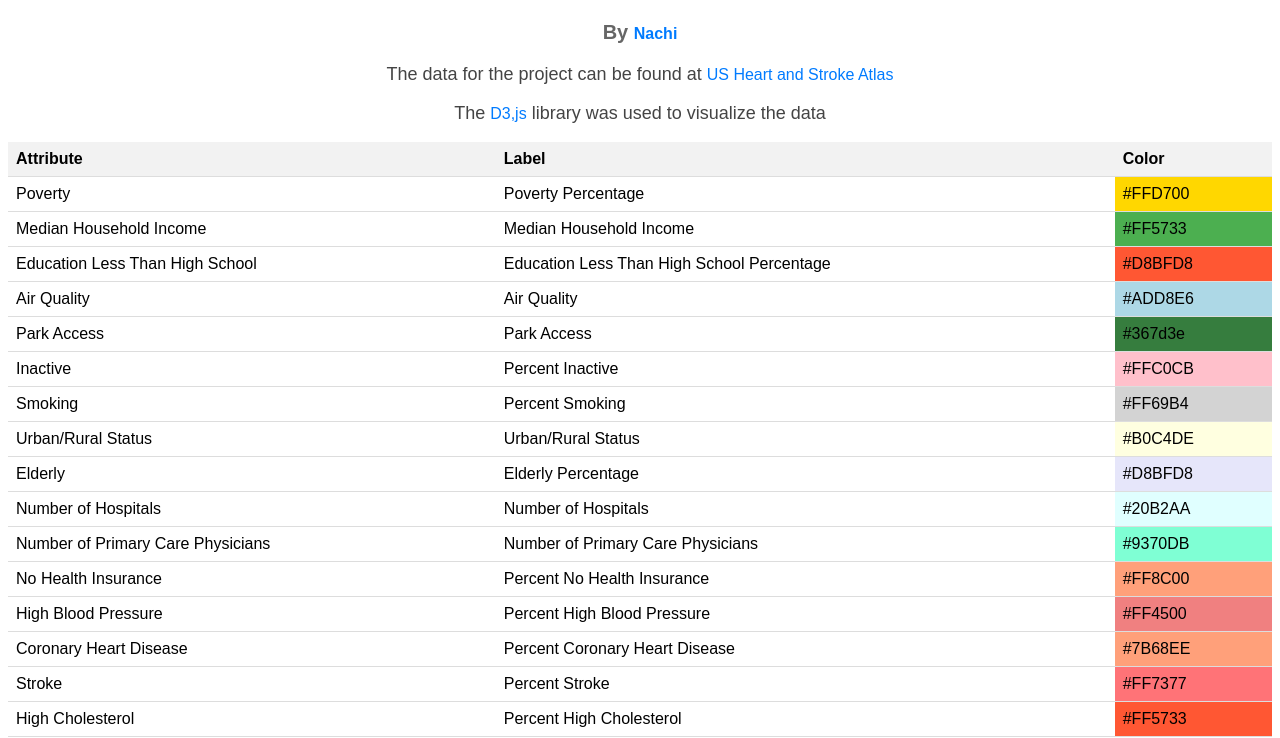
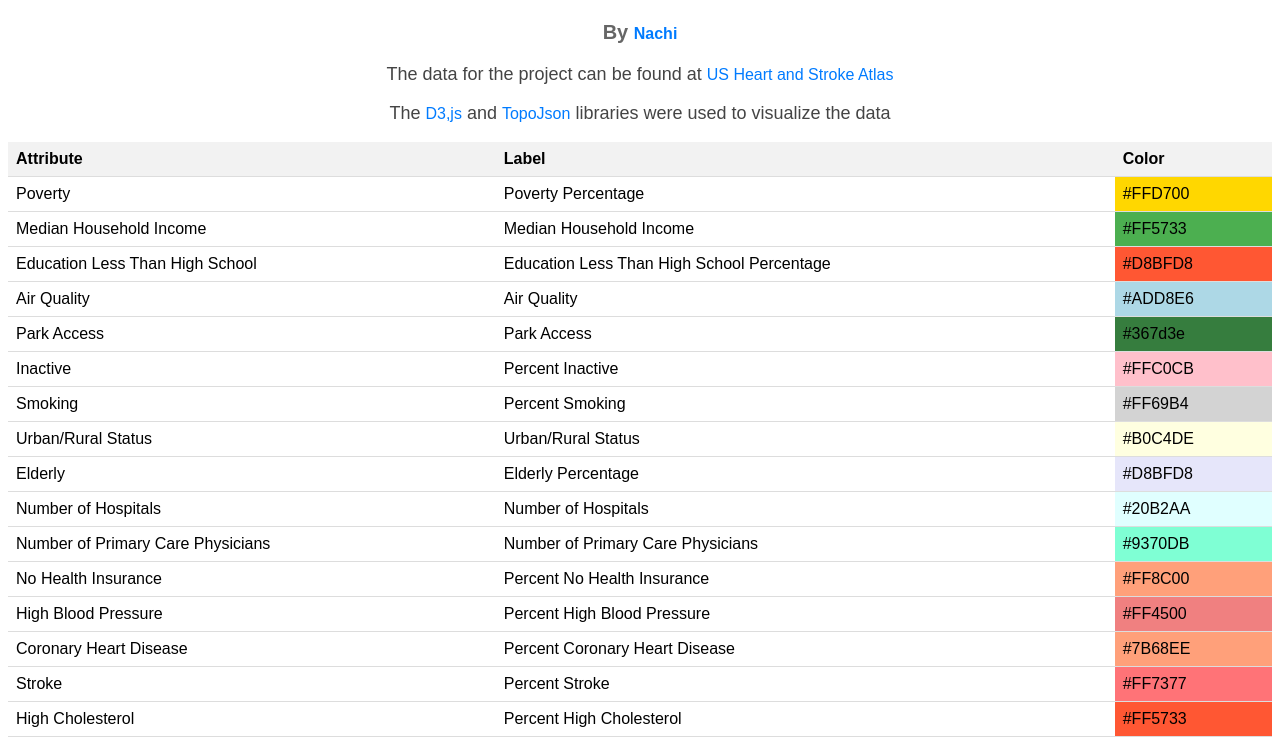
Before and after one commit to naachiketdighe/USA-Health, a website: page index.html in a window 1280 px wide. Shown: the part 69-807 px from the top of the page. Drawn offline with nearby package versions, Linux system fonts and the light colour scheme.

Commit message:
updated index.html

```diff
--- a/index.html
+++ b/index.html
@@ -18,7 +18,7 @@
         <p> The data for the project can be found at <a href="https://www.cdc.gov/dhdsp/maps/atlas/index.htm"
             >US Heart and Stroke Atlas</a>
         </p>
-        <p> The <a href="https://d3js.org/">D3,js</a> library was used to visualize the data</p>
+        <p> The <a href="https://d3js.org/">D3,js</a> and <a href="https://github.com/topojson/us-atlas">TopoJson</a> libraries were used to visualize the data</p>
   <table>
     <tr>
       <th>Attribute</th>
```
